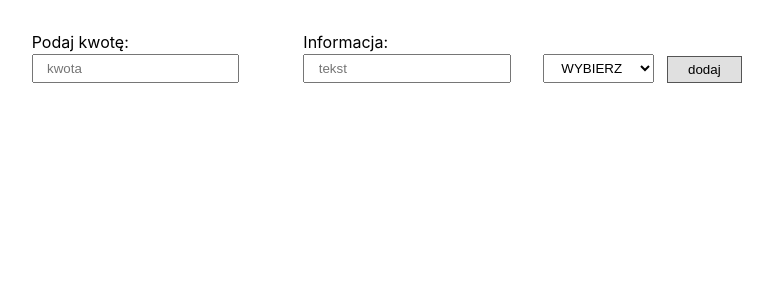
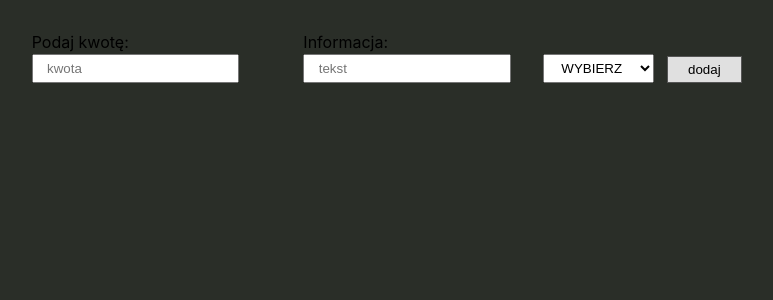
Before and after one commit to Scorpion19702022/MentorReact_004, a React (Create React App) app: page / in a window 1280 px wide. Shown: the top 300 px of the page, without its empty margins (276-1049 px from the left). Built offline with nearby package versions, Linux system fonts and the light colour scheme.

Commit message:
added styles

```diff
--- a/src/App.css
+++ b/src/App.css
@@ -1,3 +1,9 @@
+/* https://www.color-hex.com/color/555d50 */
+
+/* https://www.color-hex.com/color/00ffff */
+
+/* https://www.color-hex.com/color/66ff00 */
+
 *,
 *::before,
 *::after {
@@ -13,6 +19,12 @@
 	display: flex;
 	flex-direction: column;
 	align-items: center;
+	background-color: #2a2e28;
+}
+
+.wrapper {
+	display: flex;
+	flex-direction: column;
 }
 
 .box-input {
@@ -107,7 +119,3 @@ span {
 	font-size: 1.4em;
 	display: flex;
 }
-
-.error {
-	color: red;
-}
--- a/src/Components/Inputs.js
+++ b/src/Components/Inputs.js
@@ -103,16 +103,17 @@ const Inputs = props => {
 	// var numbers = /^[-+]?[0-9]+$/;
 
 	return (
+		<div className='wrapper'>
 			<div className='box-input'>
 				<div className='input'>
 					<label htmlFor=''>Podaj kwotę:</label>
 					<input type='text' placeholder='kwota' value={inputValue.amount} onChange={handleChangeValueAmount} />
-				<p>{textError.errorAmount ? textError.errorAmount : ''}</p>
+					<p className='error'>{textError.errorAmount ? textError.errorAmount : ''}</p>
 				</div>
 				<div className='input'>
 					<label htmlFor=''>Informacja:</label>
 					<input type='text' placeholder='tekst' value={inputValue.title} onChange={handleChangeValueTitle} />
-				<p>{textError.errorOption ? textError.errorOption : ''}</p>
+					<p className='error'>{textError.errorOption ? textError.errorOption : ''}</p>
 				</div>
 				<div className='input-select'>
 					<select value={select} name='' id='' onChange={handleChangeSelect}>
@@ -126,7 +127,8 @@ const Inputs = props => {
 						dodaj
 					</button>
 				</div>
-			<p>{textError.errorAll ? textError.errorAll : ''}</p>
+			</div>
+			<p className='error'>{textError.errorAll ? textError.errorAll : ''}</p>
 		</div>
 	)
 }
```
Lines whose indentation alone changed are shown as unchanged.
